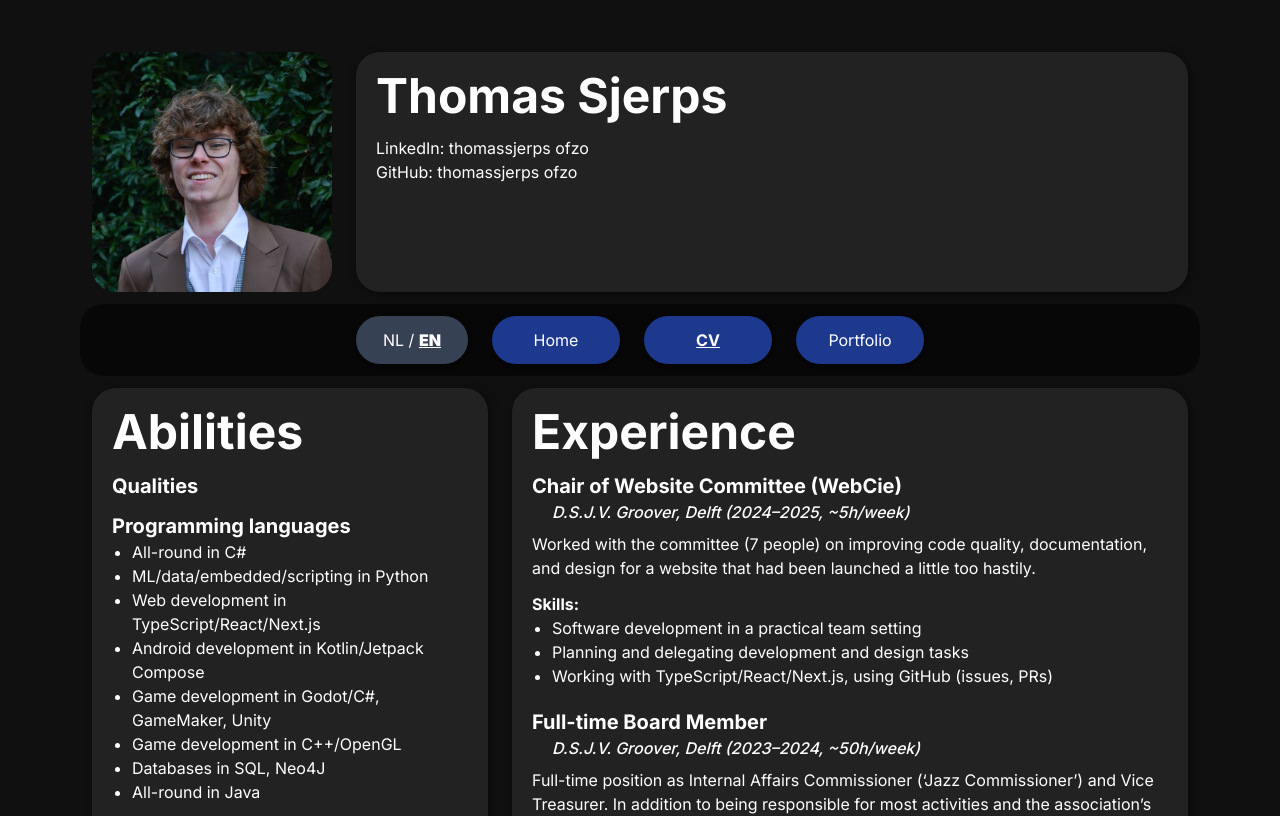
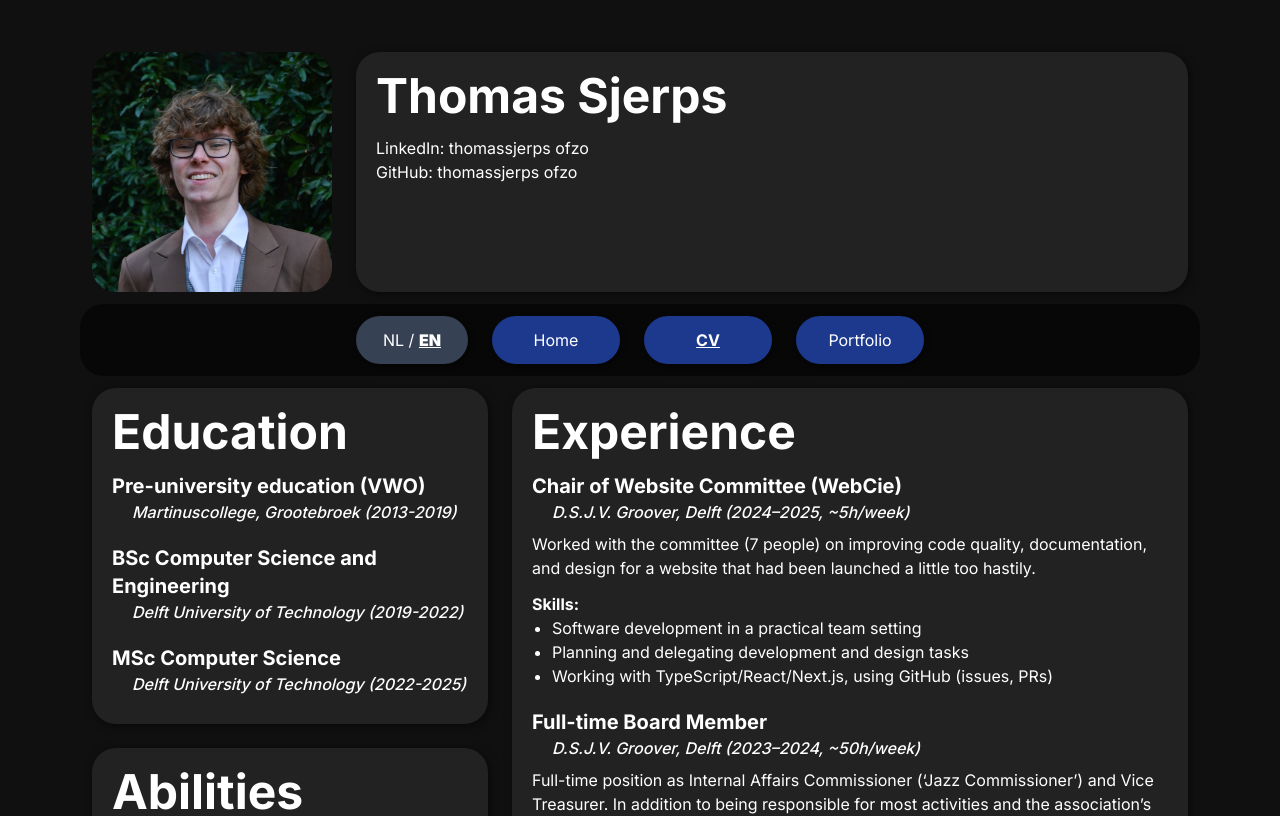
Before and after one commit to sjerpsthomas/website, a Next.js app: page /en/cv in a window 1280 px wide. Shown: the top 816 px of the page. Built offline with nearby package versions, Linux system fonts and the light colour scheme.

Commit message:
Add education block

```diff
--- /dev/null
+++ b/src/app/[locale]/cv/EducationBlock.tsx
@@ -0,0 +1,70 @@
+import {Locale} from "@/i18n/routing";
+import {Block} from "@/components/Block";
+import {BulletPointList} from "@/components/BulletPointList";
+
+
+const D = {
+  nl: {
+    title: "Opleidingen",
+    educations: [
+      {
+        title: "VWO",
+        location: "Martinuscollege, Grootebroek",
+        timespan: "2013-2019",
+      },
+      {
+        title: "BSc Technische Informatica",
+        location: "TU Delft",
+        timespan: "2019-2022",
+      },
+      {
+        title: "MSc Computer Science",
+        location: "TU Delft",
+        timespan: "2022-2025",
+      },
+    ],
+  },
+  en: {
+    title: "Education",
+    educations: [
+      {
+        title: "Pre-university education (VWO)",
+        location: "Martinuscollege, Grootebroek",
+        timespan: "2013-2019",
+      },
+      {
+        title: "BSc Computer Science and Engineering",
+        location: "Delft University of Technology",
+        timespan: "2019-2022",
+      },
+      {
+        title: "MSc Computer Science",
+        location: "Delft University of Technology",
+        timespan: "2022-2025",
+      },
+    ],
+  },
+};
+
+
+export function EducationBlock({ locale }: { locale: Locale }) {
+  // Get dictionary
+  const dict = D[locale];
+
+  return (<>
+    <Block className='pr-10'>
+      <h1>{dict.title}</h1>
+
+      <section className='flex flex-col gap-y-3 print:gap-y-1'>
+        {
+          dict.educations.map((education, i) =>
+            <div key={i}>
+              <h2>{education.title}</h2>
+              <p className='font-medium italic pl-5 mb-1 md:mb-2'>{education.location} ({education.timespan})</p>
+            </div>
+          )
+        }
+      </section>
+    </Block>
+  </>);
+}
--- a/src/app/[locale]/cv/page.tsx
+++ b/src/app/[locale]/cv/page.tsx
@@ -3,6 +3,7 @@ import {Locale} from "@/i18n/routing";
 import {AbilitiesBlock} from "@/app/[locale]/cv/AbilitiesBlock";
 import {ExperienceBlock} from "@/app/[locale]/cv/ExperienceBlock";
 import {Footer} from "@/components/Footer";
+import {EducationBlock} from "@/app/[locale]/cv/EducationBlock";
 
 
 const D = {
@@ -31,9 +32,10 @@ export default async function CVPage({ params }: { params: Promise<{ locale: str
 
       {/* Content */}
       <main>
-        <div className='flex flex-wrap justify-stretch items-stretch gap-y-5'>
-          {/* Abilities */}
-          <div className='flex-1 print:w-[40%] not-print:min-w-[25rem]'>
+        <div className='flex flex-wrap justify-stretch items-stretch'>
+          {/* Education / Abilities */}
+          <div className='flex-1 flex flex-col print:w-[40%] not-print:min-w-[25rem]'>
+            <EducationBlock locale={locale}/>
             <AbilitiesBlock locale={locale}/>
           </div>
 
--- a/src/components/Block.tsx
+++ b/src/components/Block.tsx
@@ -13,7 +13,6 @@ export function Block({
 }: Readonly<BlockProps>) {
   return (<>
     <div className={twMerge('bg-[#222] m-1 md:m-3 p-4 print:p-2 md:p-5 rounded-xl md:rounded-3xl shadow-heavy', className)}>
-    {/*<div className={twMerge('bg-[#222] m-3 p-5 print:p-2 rounded-3xl', className)}>*/}
       { children }
     </div>
   </>);
```
